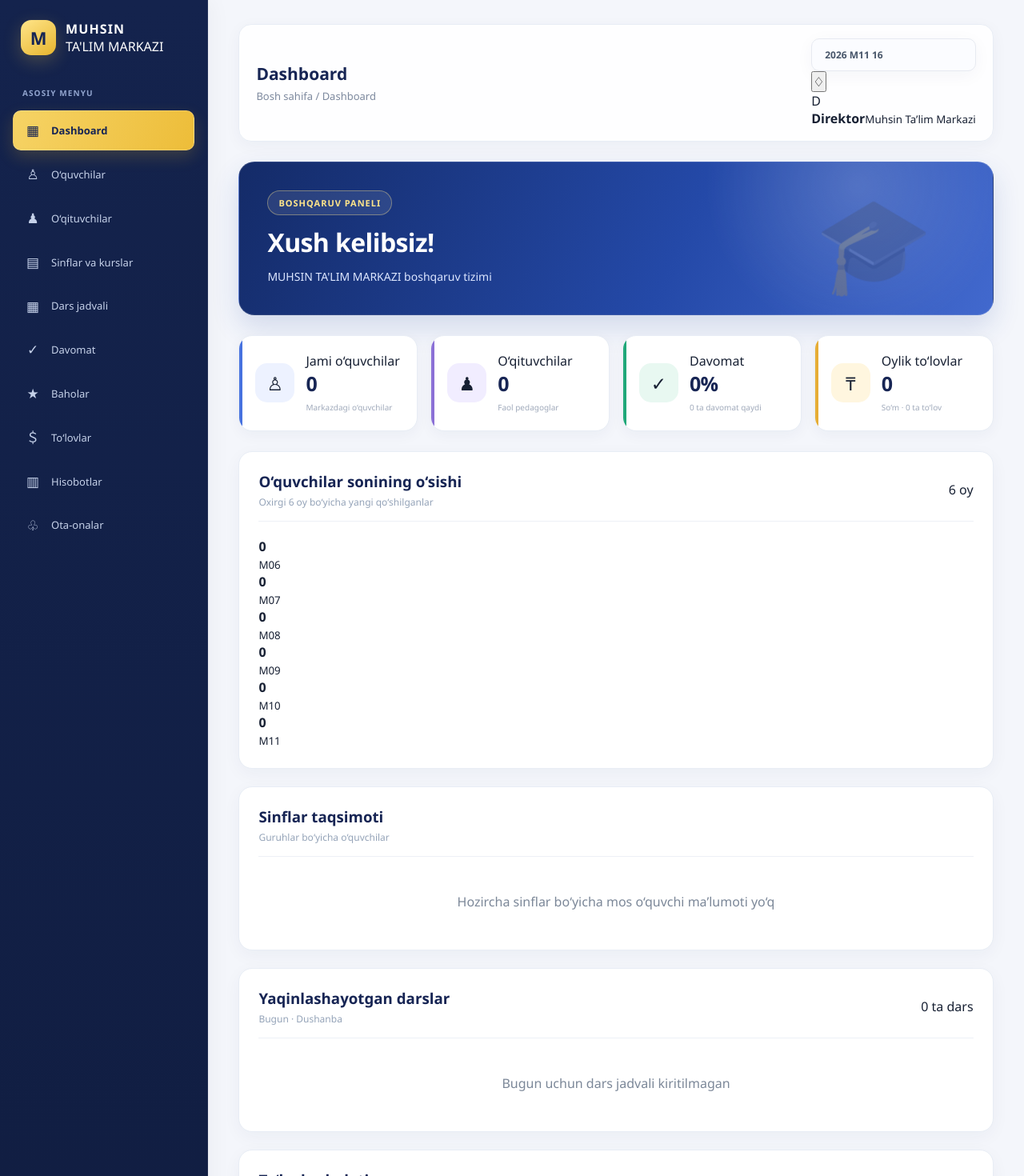
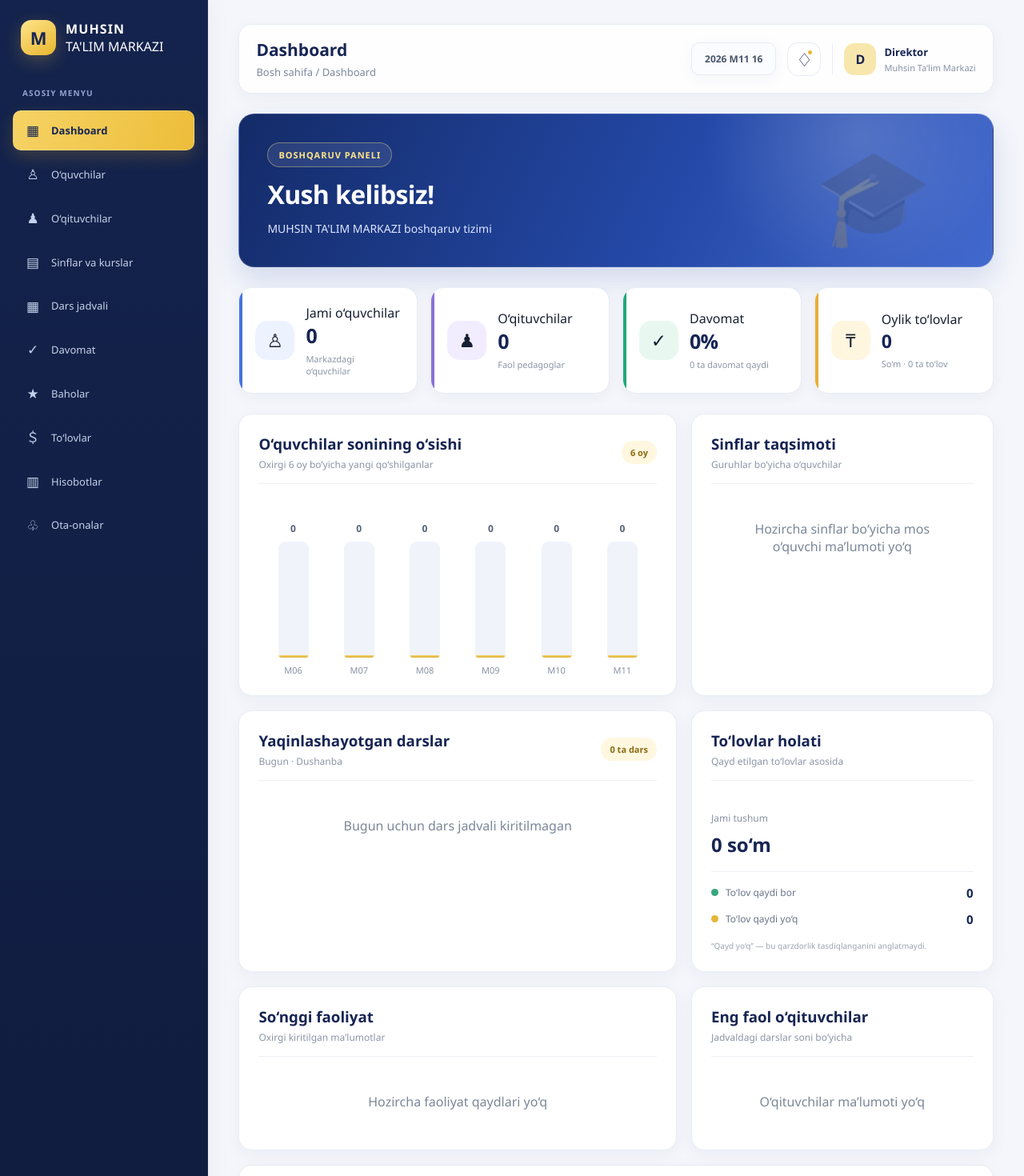
Before and after one commit to muminjonsodikov78-max/myfirswork, a React (Vite) app: page / in a window 1280 px wide. Shown: the top 1470 px of the page at 80% size. Built offline with nearby package versions, Linux system fonts and the light colour scheme.

Commit message:
Style responsive Edusync-inspired dashboard

```diff
--- a/App.css
+++ b/App.css
@@ -2740,3 +2740,61 @@ button:active {
     animation-duration: 0.01ms !important;
   }
 }
+
+/* ===== EDUSYNC INSPIRED DASHBOARD ===== */
+.topbar { display:flex; align-items:center; justify-content:space-between; gap:18px; }
+.topbar-actions { display:flex; align-items:center; gap:14px; }
+.notification-button { position:relative; width:42px; height:42px; border:1px solid #e7ebf3; border-radius:13px; background:#fff; color:#172554; font-size:23px; }
+.notification-button span { position:absolute; top:8px; right:9px; width:7px; height:7px; border-radius:50%; background:#e5b637; border:1px solid #fff; }
+.director-profile { display:flex; align-items:center; gap:10px; padding-left:14px; border-left:1px solid #e8edf5; }
+.director-avatar { display:grid; place-items:center; width:40px; height:40px; border-radius:13px; background:#f8e7ad; color:#172554; font-weight:800; }
+.director-profile div:last-child { display:flex; flex-direction:column; gap:3px; }
+.director-profile strong { color:#172554; font-size:13px; }
+.director-profile small { color:#8791a4; font-size:11px; }
+.stat-card .stat-info small { display:block; margin-top:5px; color:#8b95a7; font-size:11px; }
+.stat-money { font-size:clamp(17px,1.8vw,24px) !important; }
+.dashboard-main-grid,.dashboard-lower-grid { display:grid; grid-template-columns:minmax(0,1.45fr) minmax(280px,1fr); gap:18px; margin:18px 0; }
+.dashboard-main-grid .panel,.dashboard-lower-grid .panel { min-width:0; margin:0; }
+.panel-heading { display:flex; align-items:center; justify-content:space-between; gap:12px; }
+.panel-heading p { margin:5px 0 0; color:#8b95a7; font-size:12px; }
+.panel-chip { flex:0 0 auto; padding:7px 11px; border-radius:20px; background:#fff7df; color:#8e6b12; font-size:11px; font-weight:750; }
+.growth-chart { height:220px; display:flex; align-items:flex-end; justify-content:space-around; gap:12px; padding:18px 8px 0; }
+.growth-column { flex:1; min-width:0; height:100%; display:flex; flex-direction:column; align-items:center; justify-content:flex-end; gap:8px; }
+.growth-column strong { color:#53617a; font-size:12px; }
+.growth-track { width:min(38px,75%); height:145px; display:flex; align-items:flex-end; overflow:hidden; border-radius:9px 9px 4px 4px; background:#f0f3fa; }
+.growth-track span { display:block; width:100%; min-height:3px; border-radius:8px 8px 3px 3px; background:linear-gradient(180deg,#f5d56e,#dcae31); transition:height .3s ease; }
+.growth-column small { color:#8791a4; font-size:11px; text-transform:capitalize; }
+.distribution-list { display:grid; gap:17px; padding:10px 2px; }
+.distribution-label { display:flex; align-items:center; gap:8px; color:#53617a; font-size:12px; }
+.distribution-label strong { margin-left:auto; color:#172554; }
+.distribution-dot,.payment-dot { width:9px; height:9px; flex:0 0 9px; border-radius:50%; background:#d9ad37; }
+.dot-1 { background:#7189d8; }.dot-2 { background:#4ca88a; }.dot-3 { background:#a28bd6; }.dot-4 { background:#e58e72; }
+.distribution-track { height:7px; margin-top:8px; overflow:hidden; border-radius:20px; background:#f0f2f7; }
+.distribution-fill { display:block; height:100%; border-radius:20px; background:#d9ad37; }.fill-1 { background:#7189d8; }.fill-2 { background:#4ca88a; }.fill-3 { background:#a28bd6; }.fill-4 { background:#e58e72; }
+.upcoming-list,.activity-list { display:grid; }
+.upcoming-row { display:flex; align-items:center; gap:14px; padding:13px 0; border-bottom:1px solid #edf0f6; }
+.upcoming-row:last-child { border-bottom:0; }
+.lesson-time { min-width:58px; color:#172554; font-size:13px; font-weight:800; }
+.lesson-time small { display:block; margin-top:3px; color:#98a1b1; font-size:10px; font-weight:500; }
+.lesson-details { min-width:0; display:flex; flex-direction:column; gap:5px; }
+.lesson-details strong { color:#34415a; font-size:13px; }
+.lesson-details span { color:#8b95a7; font-size:11px; }
+.payment-summary { padding:8px 0 0; }
+.payment-total { display:flex; flex-direction:column; gap:8px; padding:10px 0 17px; border-bottom:1px solid #edf0f6; }
+.payment-total span { color:#8791a4; font-size:12px; }
+.payment-total strong { color:#172554; font-size:24px; overflow-wrap:anywhere; }
+.payment-stats { display:grid; gap:13px; padding:16px 0 8px; }
+.payment-stats div { display:flex; align-items:center; gap:9px; color:#68758b; font-size:12px; }
+.payment-stats strong { margin-left:auto; color:#172554; font-size:15px; }
+.paid-dot { background:#36a77d; }.unpaid-dot { background:#e5b637; }
+.payment-note { margin:8px 0 0; color:#9aa3b2; font-size:10px; line-height:1.5; }
+.activity-row { display:flex; align-items:center; gap:12px; padding:12px 0; border-bottom:1px solid #edf0f6; }
+.activity-row:last-child { border-bottom:0; }
+.activity-icon { display:grid; place-items:center; width:36px; height:36px; flex:0 0 36px; border-radius:12px; background:#fff5d8; color:#98700c; font-weight:800; }
+.activity-row div { min-width:0; display:flex; flex-direction:column; gap:4px; }
+.activity-row strong { color:#34415a; font-size:12px; }
+.activity-row small { color:#8b95a7; font-size:11px; overflow-wrap:anywhere; }
+.teacher-ranking-table td:first-child { white-space:nowrap; }
+.teacher-rank { display:inline-grid; place-items:center; width:23px; height:23px; margin-right:8px; border-radius:8px; background:#fff4d2; color:#8b6916; font-size:11px; font-weight:800; }
+@media (max-width:900px) { .dashboard-main-grid,.dashboard-lower-grid { grid-template-columns:1fr; } }
+@media (max-width:650px) { .topbar { align-items:flex-start; flex-direction:column; } .topbar-actions { width:100%; justify-content:space-between; } .director-profile { margin-left:auto; } .dashboard-main-grid,.dashboard-lower-grid { gap:13px; margin:13px 0; } .growth-chart { height:190px; } .growth-track { height:120px; } }
```
